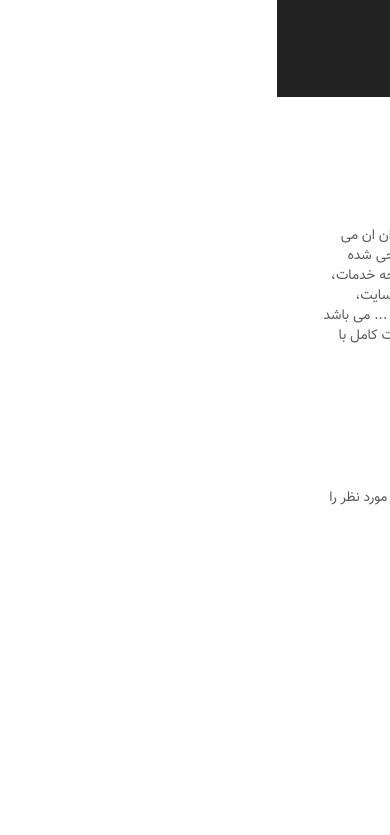
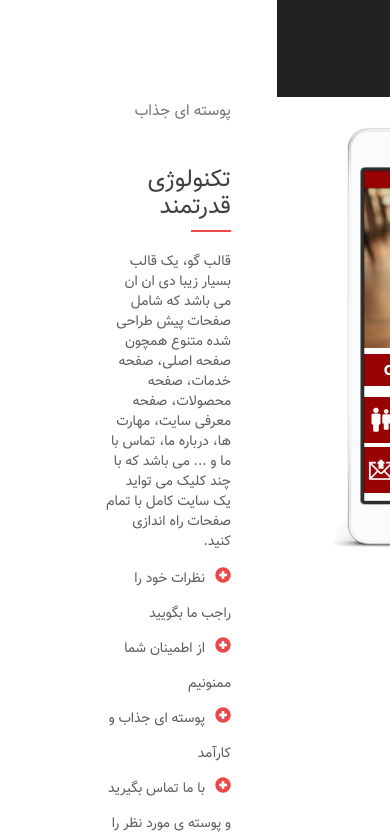
Before and after one commit to Fa2zad/Template_Onepage, a plain HTML site: page index.html in a window 390 px wide. Shown: the part 2989-3824 px from the top of the page. Before the commit the page ends 3738 px from the top, so only its background shows below. Drawn offline with Linux system fonts and the light colour scheme.

Commit message:
Complate tablet slider view

```diff
--- a/assets/css/modules/main-modules/_tabletslider.scss
+++ b/assets/css/modules/main-modules/_tabletslider.scss
@@ -11,6 +11,29 @@
             hr{
                 margin-right: 0px;
             }
+            &:first-child{
+                position: relative;
+                padding-left: 85px;
+                >div{
+                    float: left;
+                    max-width: 291px;
+                    max-height: 385px;
+                    overflow: hidden;
+                    img{
+                        float: left;
+                        margin-left: 23px;
+                        margin-top: 10px;
+                    }
+                }
+                >img{
+                    position: absolute;
+                    left: 0;
+                    top: 0px;
+                    width: 321px;
+                    margin-left: 85px;
+                }
+
+            }
             &:last-child{
                 padding-top: 20px;
                 ul{
@@ -22,6 +45,7 @@
                         span.glyphicon{
                             color: $themeColor;
                             margin-left: 10px;
+                            font-size: 16px;
                         }
                     }
                 }
--- a/index.html
+++ b/index.html
@@ -411,7 +411,12 @@
                 <div class="container">
                     <div class="row">
                         <div class="tableslider-cols">
-                            <div class="col-sm-6">col 1</div>
+                            <div class="col-sm-6">
+                                <div>
+                                    <img src="assets/images/tabletslider1.jpg" alt="" />
+                                </div>
+                                <img src="assets/images/tablet.png" alt="">
+                            </div>
                             <div class="col-sm-6">
                                 <h3>تکنولوژی قدرتمند
                                     <small>پوسته ای جذاب</small>
@@ -429,7 +434,7 @@
                                     <li><span class="glyphicon glyphicon-plus-sign"></span>رضایت مشتری هدف ما است</li>
                                 </ul>
                                 <span class="theme-button-colored">
-                                    <a href="#" class="btn">ارسال تیکت</a>
+                                    <a href="#" class="btn">اطلاعات بیشتر</a>
                                 </span>
                             </div>
                         </div>
```
Also changed, not shown: assets/css/style.css, assets/images/tabletslider1.jpg (added), assets/images/tabletslider2.jpg (added), assets/images/tabletslider3.jpg (added), 1 other file.
